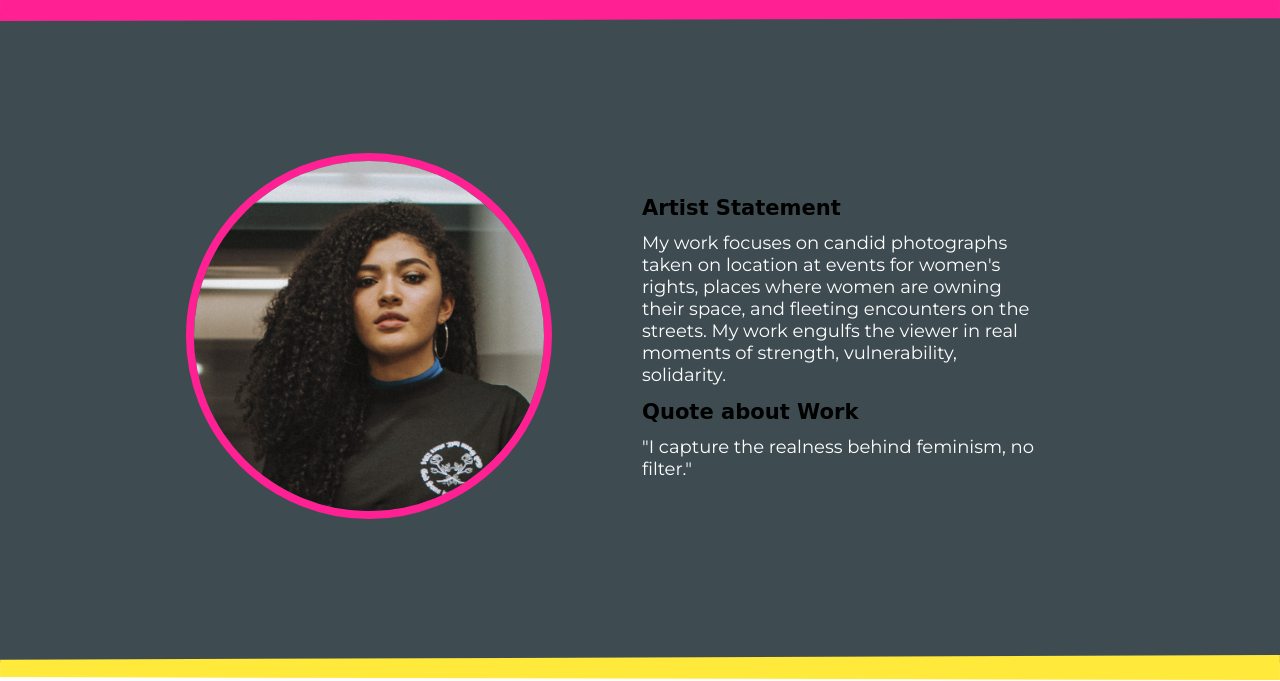
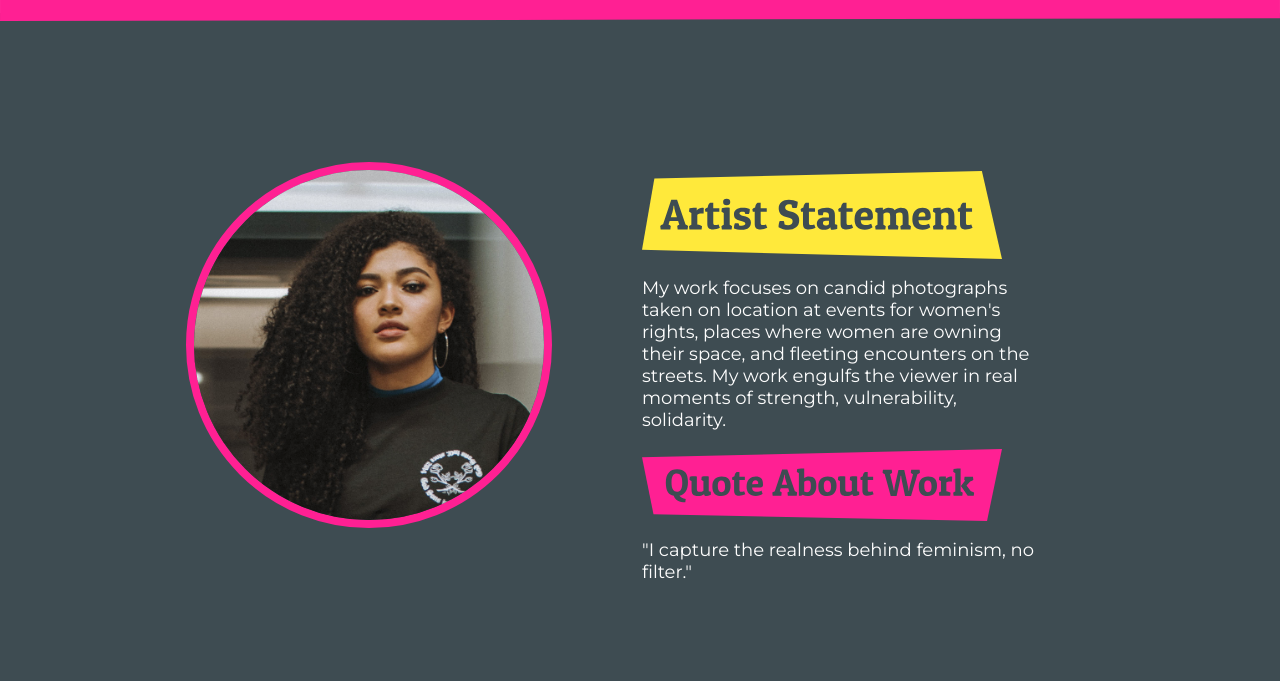
Before and after one commit to whimsicurl-creations/dorothy-site, a plain HTML site: page index.html in a window 1280 px wide. Shown: the part 1480-2161 px from the top of the page. Drawn offline with Linux system fonts and the light colour scheme; a web font is replaced by a local one.

Commit message:
add About SVG files

```diff
--- a/css/main.css
+++ b/css/main.css
@@ -159,7 +159,7 @@ figcaption.accent-one {
 }
 #about .wrapper {
     width: 80%;
-    margin: 4em auto;
+    margin: 4.5em auto;
     display: flex;
     justify-content: space-between;
     align-items: stretch;
@@ -170,15 +170,18 @@ figcaption.accent-one {
 #about #about-img img {
     max-width: 350px;
     border: solid 8px #FF2093;
+    border-radius: 50%;
 }
 #about .content-wrapper {
     display: flex;
     flex-direction: column;
-    justify-content: space-around;
-    padding: 3em 4em;
+    justify-content: space-between;
+    padding: 0.5em 4em;
 }
-#about img {
-    border-radius: 50%;
+#about .content-wrapper img {
+    border: none;
+    margin: 1em 0;
+    max-width: 20em;
 }
 #about p {
     color: #FDFDFD;
--- a/index.html
+++ b/index.html
@@ -95,9 +95,9 @@
                 <img src="img/Dorothy-Headshot.png" alt="Dorothy DeLong photo">
             </div>
             <div class="content-wrapper">
-                <h3>Artist Statement</h3>
+                <img src="img/artist-statement.svg" alt="Artist Statement">
                 <p>My work focuses on candid photographs taken on location at events for women's rights, places where women are owning their space, and fleeting encounters on the streets.  My work engulfs the viewer in real moments of strength, vulnerability, solidarity.</p>
-                <h3>Quote about Work</h3>
+                <img src="img/quote-about-work.svg" alt="Quote About Work">
                 <p>"I capture the realness behind feminism, no filter."</p>
             </div>
         </div>
```
Also changed, not shown: img/artist-statement.svg (added), img/quote-about-work.svg (added).
